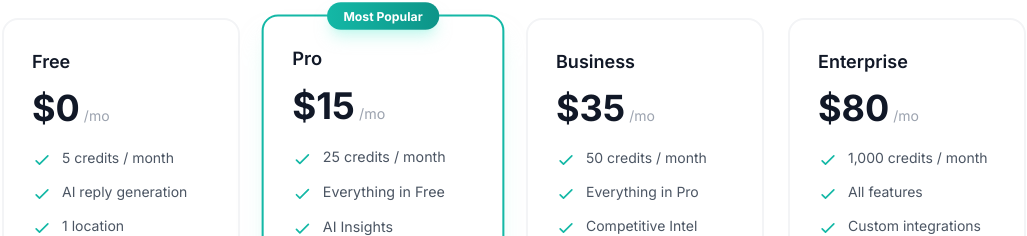
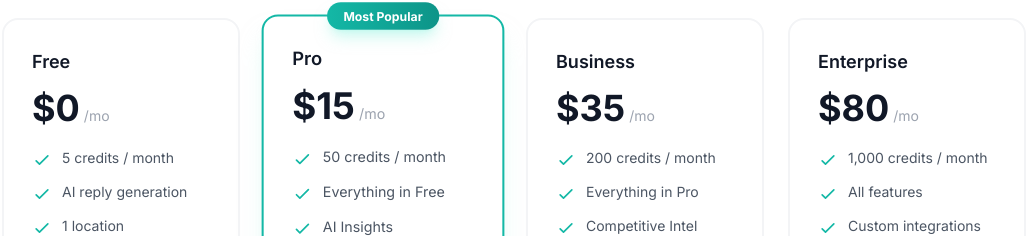
Before and after one commit to MacSteen555/AMR, a Next.js app: page / in a window 1280 px wide. Shown: the part 6504-6740 px from the top of the page, without its empty margins (126-1153 px from the left). Built offline with nearby package versions, Linux system fonts and the light colour scheme; no server answers.

Commit message:
fix: pricing update

```diff
--- a/app/(app)/teams/[teamId]/billing/page.tsx
+++ b/app/(app)/teams/[teamId]/billing/page.tsx
@@ -36,16 +36,16 @@ const PLANS = [
     tier: 'PRO',
     name: 'Pro',
     price: '$15',
-    credits: 25,
-    features: ['25 credits/month', 'AI Insights', 'Priority support'],
+    credits: 50,
+    features: ['50 credits/month', 'AI Insights', 'Priority support'],
     popular: true,
   },
   {
     tier: 'BUSINESS',
     name: 'Business',
     price: '$35',
-    credits: 50,
-    features: ['50 credits/month', 'AI Insights', 'Competitive Intel', 'Team collaboration'],
+    credits: 200,
+    features: ['200 credits/month', 'AI Insights', 'Competitive Intel', 'Team collaboration'],
   },
   {
     tier: 'ENTERPRISE',
@@ -420,8 +420,8 @@ export default function BillingPage() {
                   <tr className="border-b">
                     <td className="py-3 px-4 text-gray-900">Monthly Credits</td>
                     <td className="text-center py-3 px-4">5</td>
-                    <td className="text-center py-3 px-4">25</td>
                     <td className="text-center py-3 px-4">50</td>
+                    <td className="text-center py-3 px-4">200</td>
                     <td className="text-center py-3 px-4">1,000</td>
                   </tr>
                   <tr className="border-b">
@@ -440,6 +440,13 @@ export default function BillingPage() {
                   </tr>
                   <tr className="border-b">
                     <td className="py-3 px-4 text-gray-900">Competitive Intel</td>
+                    <td className="text-center py-3 px-4 text-gray-300">—</td>
+                    <td className="text-center py-3 px-4 text-gray-300">—</td>
+                    <td className="text-center py-3 px-4 text-green-500">✓</td>
+                    <td className="text-center py-3 px-4 text-green-500">✓</td>
+                  </tr>
+                  <tr className="border-b">
+                    <td className="py-3 px-4 text-gray-900">Team Collaboration</td>
                     <td className="text-center py-3 px-4 text-gray-300">—</td>
                     <td className="text-center py-3 px-4 text-gray-300">—</td>
                     <td className="text-center py-3 px-4 text-green-500">✓</td>
--- a/app/page.tsx
+++ b/app/page.tsx
@@ -824,7 +824,7 @@ export default function LandingPage() {
                 name: 'Pro',
                 price: '$15',
                 period: 'mo',
-                features: ['25 credits / month', 'Everything in Free', 'AI Insights', 'Priority support'],
+                features: ['50 credits / month', 'Everything in Free', 'AI Insights', 'Priority support'],
                 popular: true,
                 cta: 'Get Pro',
               },
@@ -832,7 +832,7 @@ export default function LandingPage() {
                 name: 'Business',
                 price: '$35',
                 period: 'mo',
-                features: ['50 credits / month', 'Everything in Pro', 'Competitive Intel', 'Team collaboration'],
+                features: ['200 credits / month', 'Everything in Pro', 'Competitive Intel', 'Team collaboration'],
                 popular: false,
                 cta: 'Get Business',
               },
```
Also changed, not shown: 1 other file (tests, documents, lock files or other folders).
